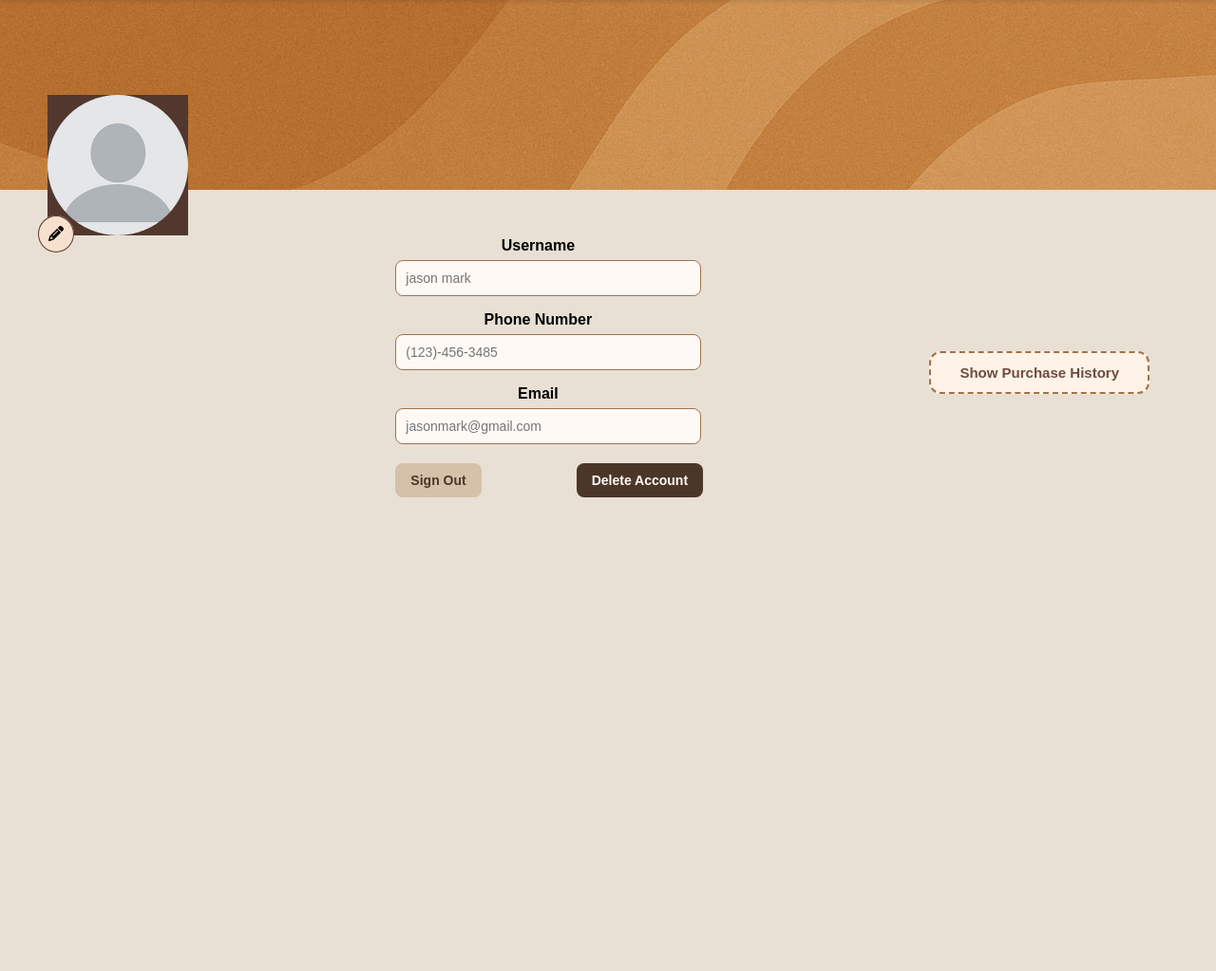
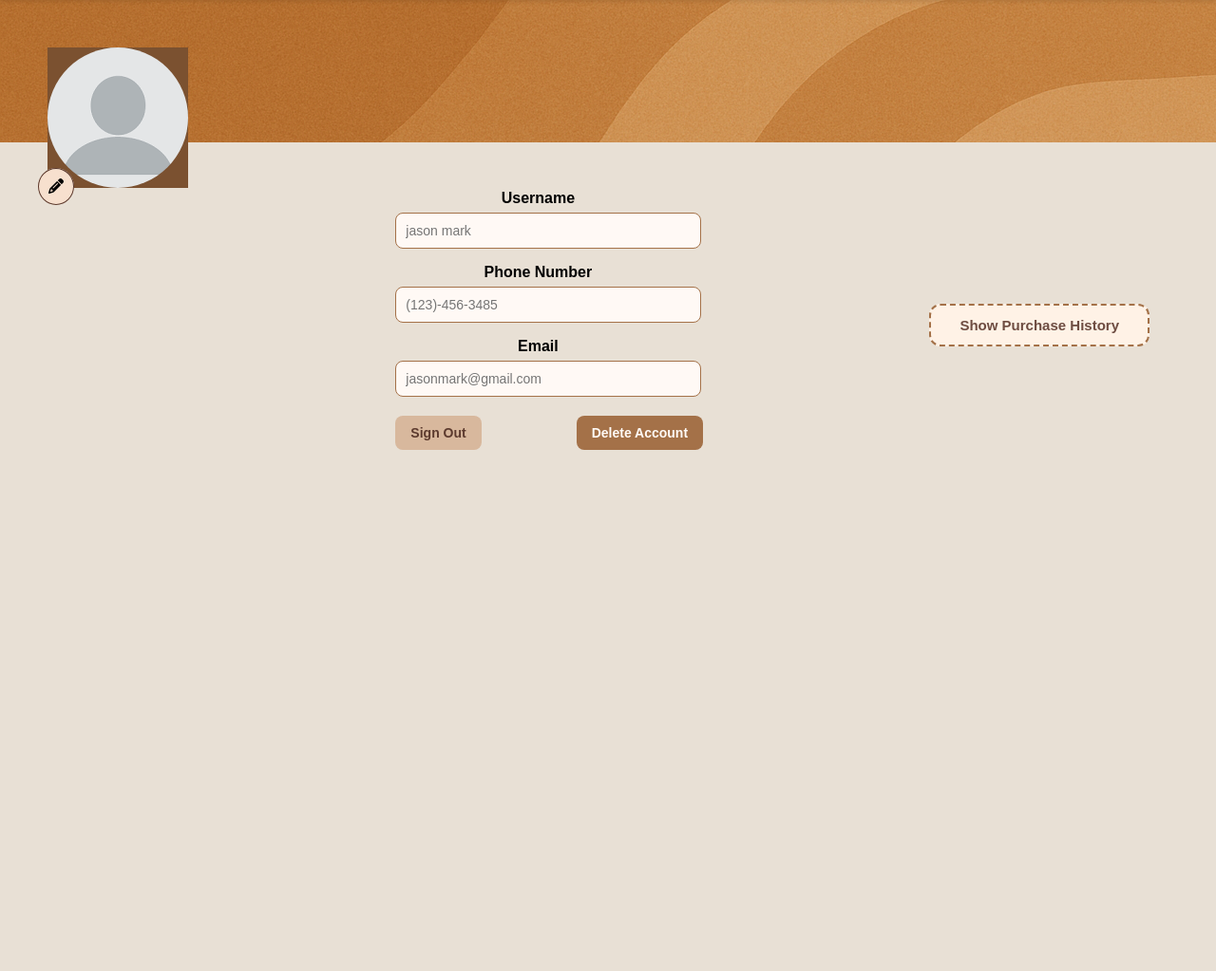
Before and after one commit to abdelrahman196/Book-Store-Web, a PHP site: page / in a window 1280 px wide. Shown: the part 70-1093 px from the top of the page at 95% size. Run offline with PHP 8.4, Linux system fonts and the light colour scheme.

Commit message:
Update master.css

```diff
--- a/css/master.css
+++ b/css/master.css
@@ -15,7 +15,7 @@ body {
     display: flex;
     align-items: center;
     justify-content: space-between;
-    background-color: rgb(213, 193, 170);
+    background-color:  rgb(213, 193, 170);
     padding: 10px 20px;
     box-shadow: 0 2px 4px rgba(0,0,0,0.1);
     position: relative;
@@ -43,7 +43,7 @@ body {
 .top-bg {
     background-repeat:repeat;
     background-size: cover;
-    height: 200px;
+    height: 150px;
     z-index: 1;
     position: relative;
     overflow: hidden;
@@ -51,7 +51,7 @@ body {
 
 .sidebar {
     width: 200px;
-    background-color: #fff;
+    background-color: rgb(213, 193, 170);
     position: fixed;
     top: 0;
     left: -220px;
@@ -95,7 +95,7 @@ body {
     z-index: 2;
 }
 .pic-cont{
-    background-color: #52372e;
+    background-color: #7b5130;
     height: 148px;
     display: flex;
 }
@@ -146,11 +146,11 @@ body {
     font-size: 14px;
 }
 .signout-btn {
-    background-color: rgb(213, 193, 170);
-    color: #4a3728;
+    background-color: #d8b89d;
+    color: #5c3a2e;
 }
 .delete-btn {
-    background-color: #4a3728;
+    background-color: #a47148;
     color: #fffaf6;
 }
 
```
